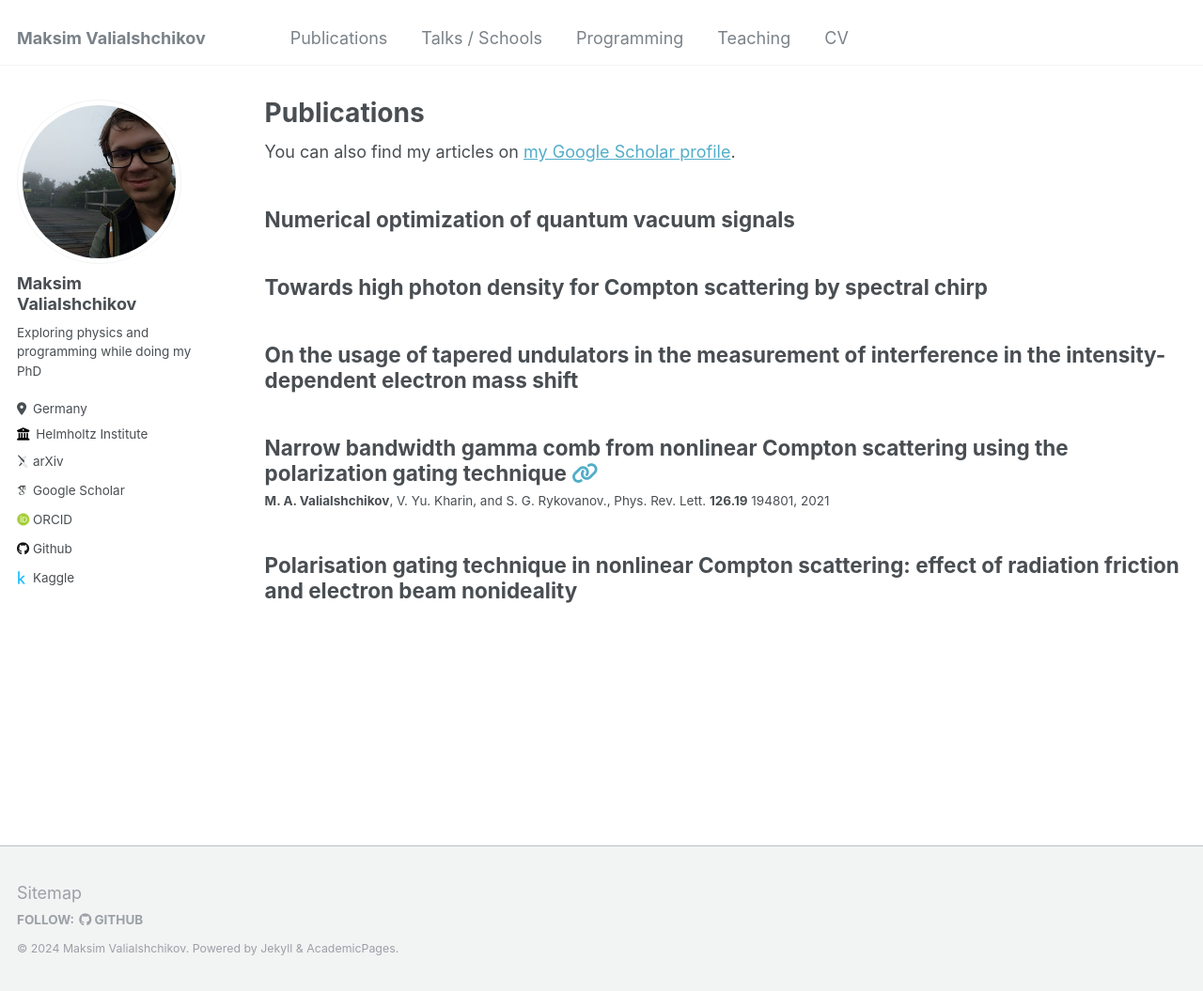
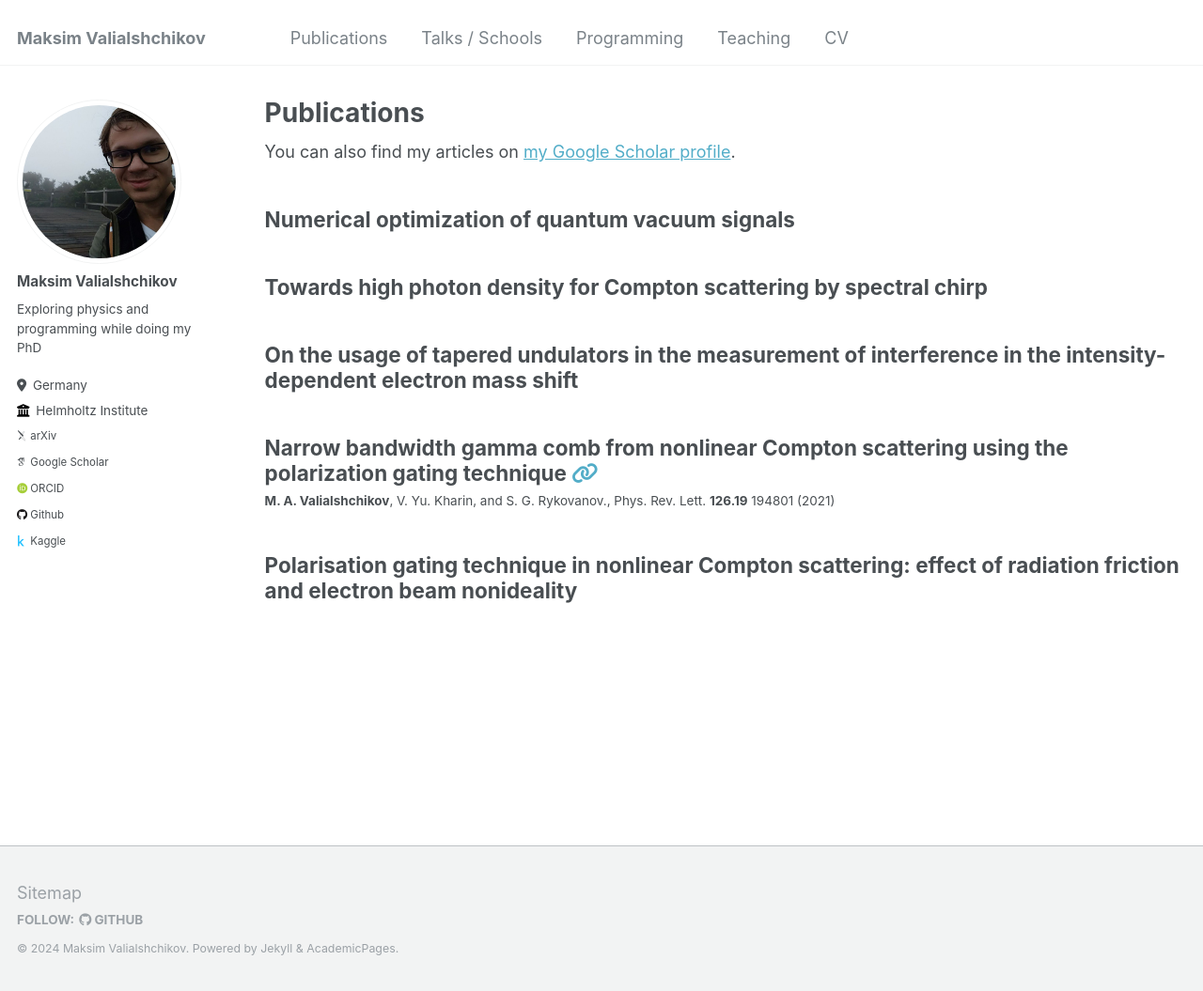
Before and after one commit to maxbalrog/maxbalrog.github.io, a Jekyll site: the page built from _pages/publications.md, in a window 1280 px wide and 1055 px high. Shown: the whole window at 94% size. Built offline with Jekyll 4.4.1, drawn with Linux system fonts in a browser that asks for light colours; some web fonts are replaced.

Commit message:
Modify publication template

```diff
--- a/_includes/_archive-single-publication.html
+++ b/_includes/_archive-single-publication.html
@@ -37,7 +37,7 @@
       {% endif %}
     </h2>
     {% if post.venue == "paper" %}
-        <p class="archive__item-excerpt" itemprop="description">{{post.authors}}, {{post.journal}} <b>{{post.volume}}</b> {{post.page}}, {{post.year}}</p>
+        <p class="archive__item-excerpt" itemprop="description">{{post.authors}}, {{post.journal}} <b>{{post.volume}}</b> {{post.page}} ({{post.year}})</p>
     {% endif %}
   </article>
 </div>
--- a/_sass/_variables.scss
+++ b/_sass/_variables.scss
@@ -37,7 +37,7 @@ $type-size-1                : 2.441em;  // ~39.056px
 $type-size-2                : 1.953em;  // ~31.248px
 $type-size-3                : 1.563em;  // ~25.008px
 $type-size-4                : 1.25em;   // ~20px
-$type-size-5                : 1em;      // ~16px
+$type-size-5                : 0.85em;      // ~16px
 $type-size-6                : 0.75em;   // ~12px
 $type-size-7                : 0.6875em; // ~11px
 $type-size-8                : 0.625em;  // ~10px
```
